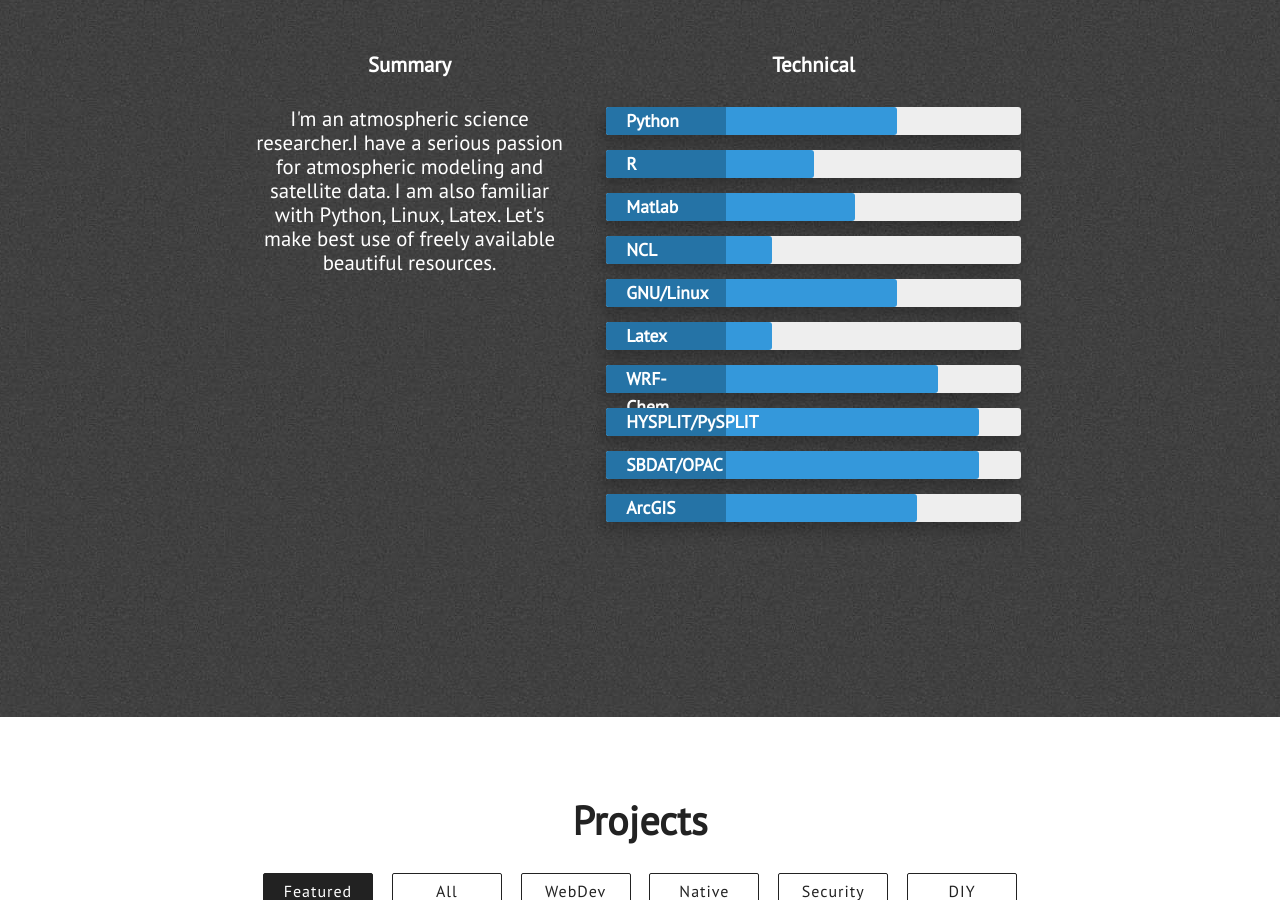
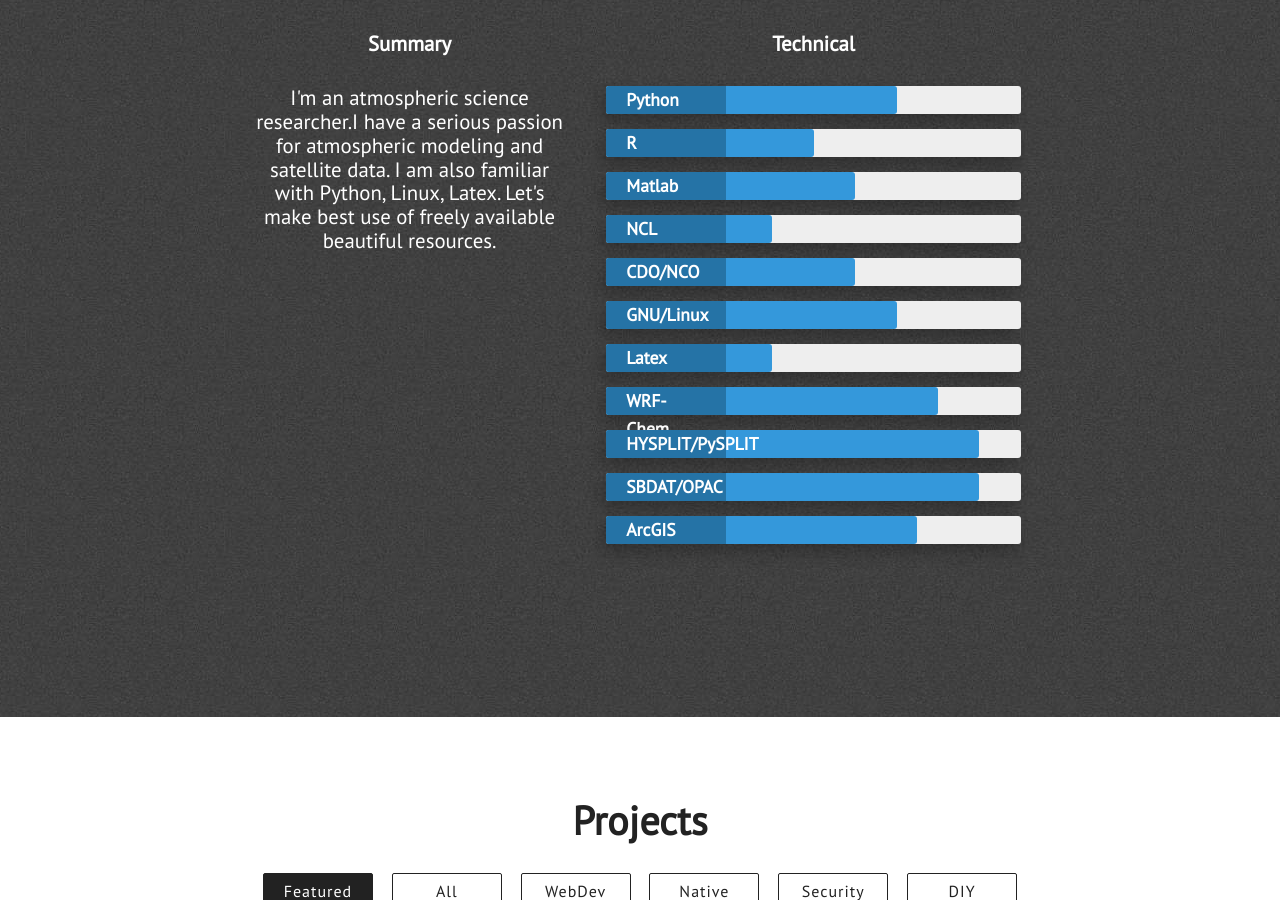
Before and after one commit to mukeshraeee/mukeshrai.github.io, a Jekyll site: the page built from index.html, in a window 1280 px wide and 900 px high, scrolled down 2183 px. Built offline with Jekyll 4.4.1, drawn with Linux system fonts in a browser that asks for light colours; nearby versions of some CDN libraries.

Commit message:
Update skills.html

```diff
--- a/_includes/skills.html
+++ b/_includes/skills.html
@@ -31,6 +31,11 @@
 
                         <div class="skillbar clearfix " data-percent="40%">
                             <div class="skillbar-title" style="background: #2980b9;"><span>NCL</span></div>
+                            <div class="skillbar-bar" style="background: #3498db;"></div>
+                        </div> <!-- End Skill Bar -->
+
+                        <div class="skillbar clearfix " data-percent="60%">
+                            <div class="skillbar-title" style="background: #2980b9;"><span>CDO/NCO</span></div>
                             <div class="skillbar-bar" style="background: #3498db;"></div>
                         </div> <!-- End Skill Bar -->
 
```
